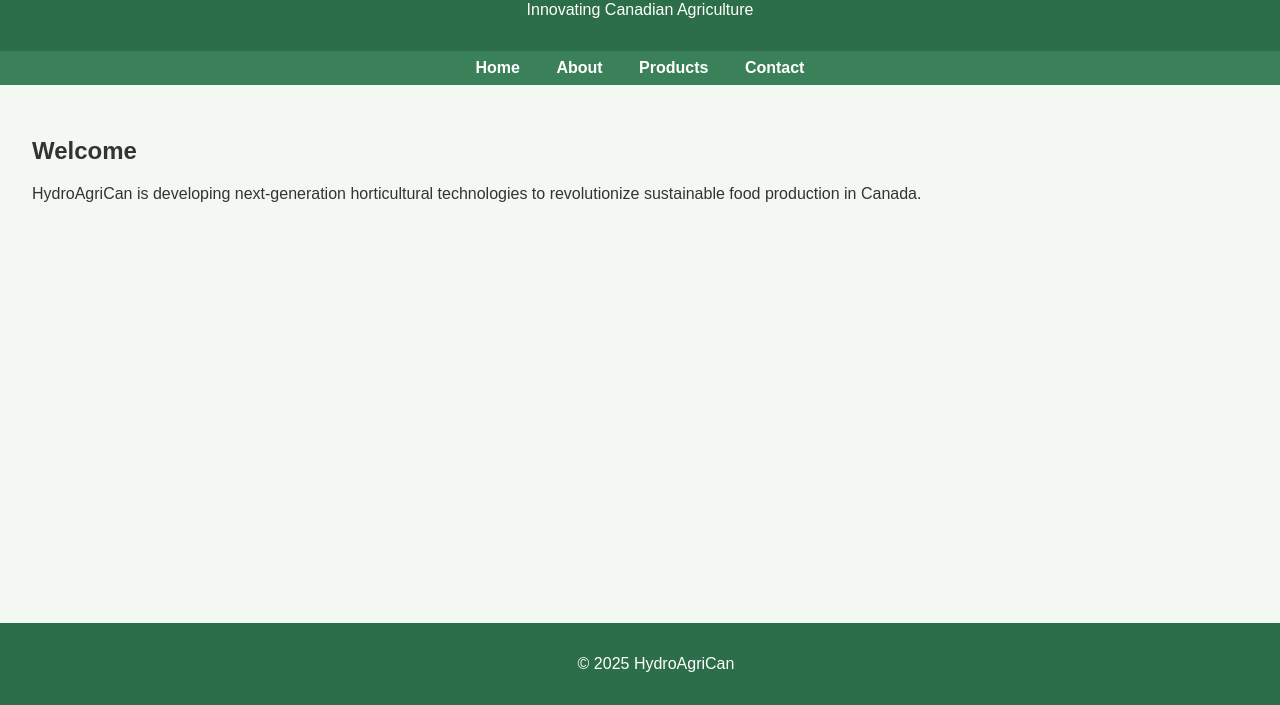
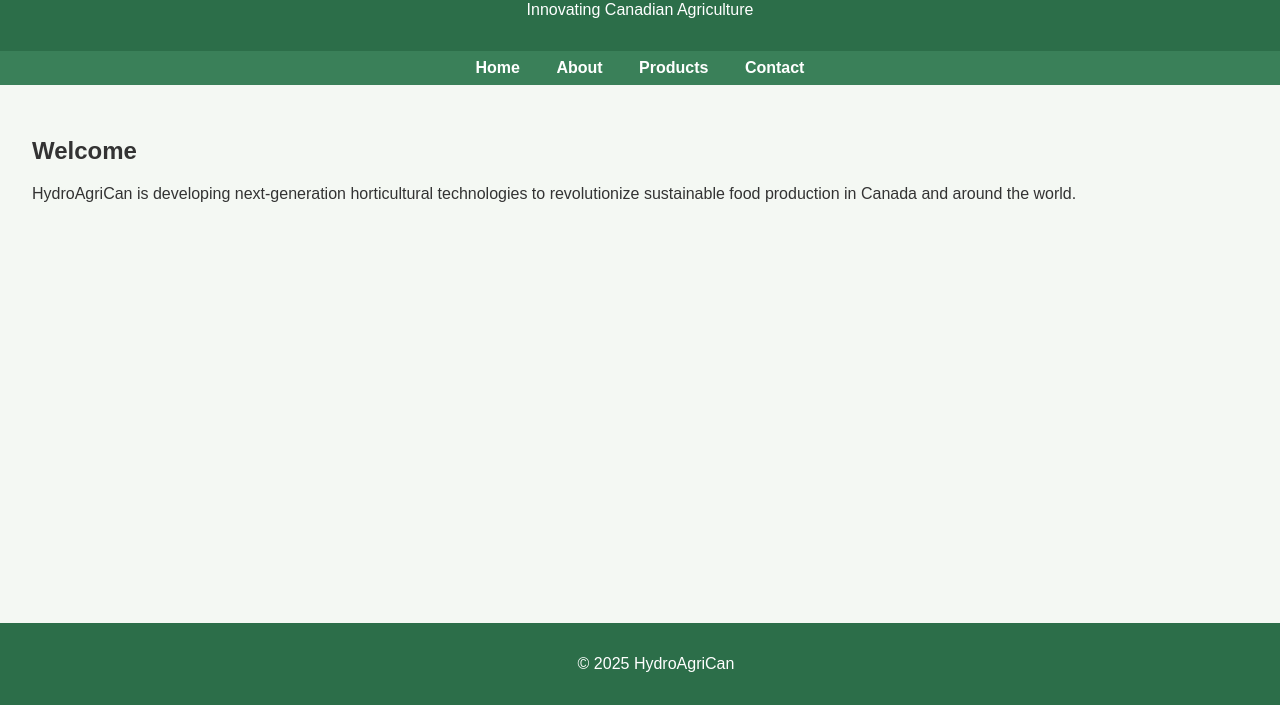
Before and after one commit to hydroagrican/hydroagrican, a plain HTML site: page index.html in a window 1280 px wide. Shown: the part 95-800 px from the top of the page. Drawn offline with Linux system fonts and the light colour scheme.

Commit message:
Update index.html

```diff
--- a/index.html
+++ b/index.html
@@ -22,7 +22,7 @@
 
   <main>
     <h2>Welcome</h2>
-    <p>HydroAgriCan is developing next-generation horticultural technologies to revolutionize sustainable food production in Canada.</p>
+    <p>HydroAgriCan is developing next-generation horticultural technologies to revolutionize sustainable food production in Canada and around the world.</p>
   </main>
 
   <footer>
```
